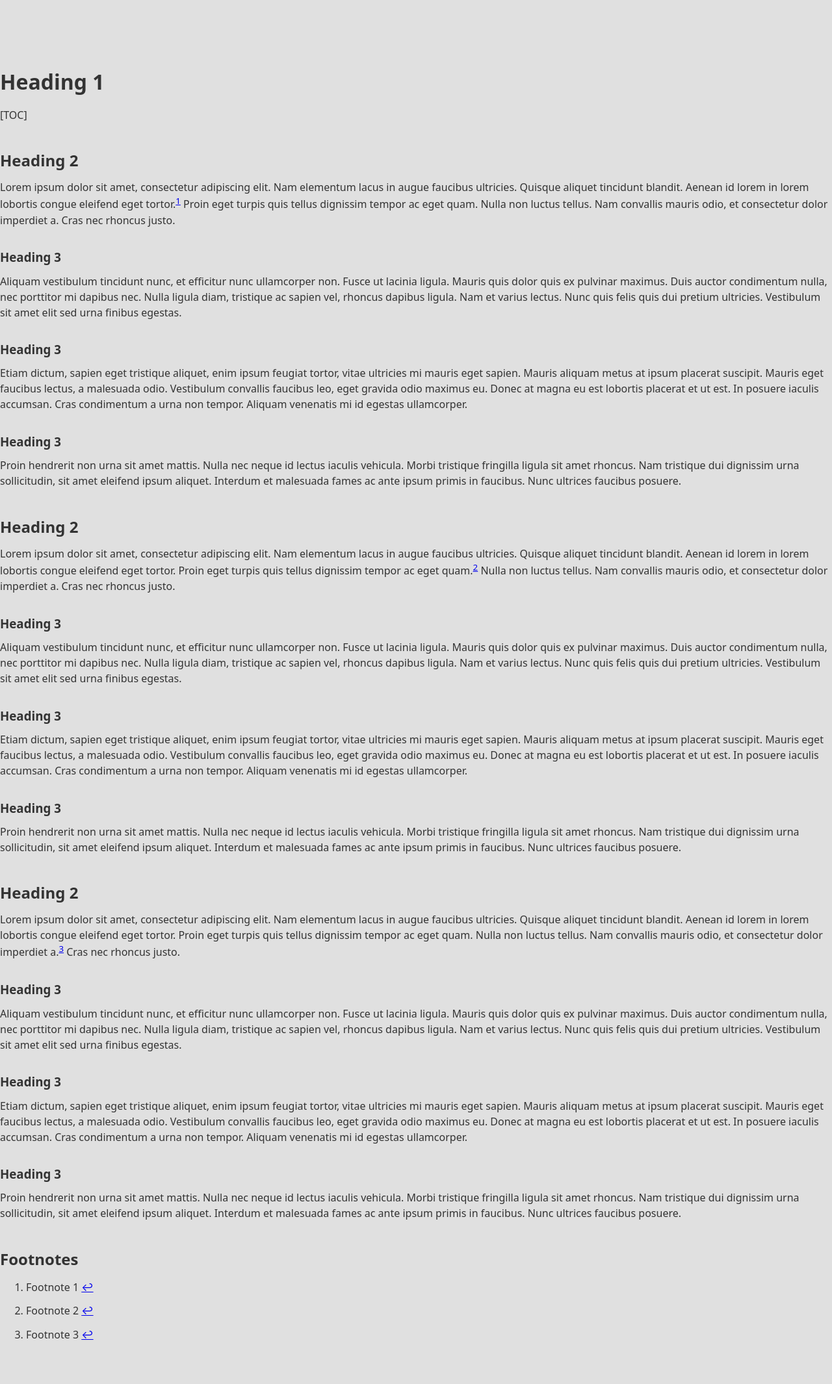
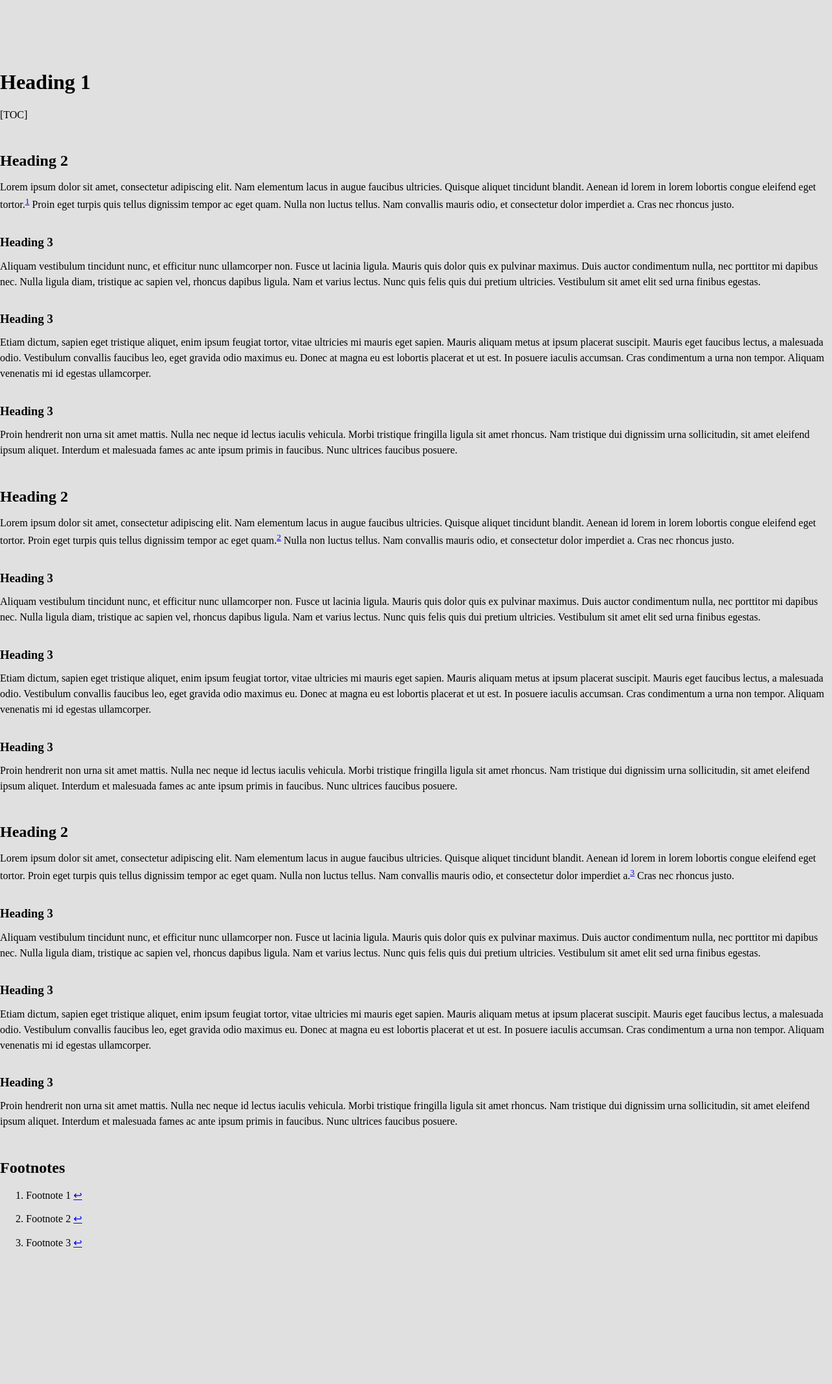
Before and after one commit to CigdemTongal/cigdemtongal.github.io, a Jekyll site: the page built from index.md, in a window 1280 px wide. Shown: the whole page at 65% size. Built offline with Jekyll 4.4.1, drawn with Linux system fonts in a browser that asks for light colours; our own code applies the rules of GitHub Pages for plain Markdown files; after the commit the page ends 1989 px from its top, so only the background shows below that.

Commit message:
Update style.css

```diff
--- a/assets/css/style.css
+++ b/assets/css/style.css
@@ -10,19 +10,7 @@ html {
 body {
   margin: 0;
   padding: 3rem 0;
-  font-family: system-ui, -apple-system, BlinkMacSystemFont,
-               "Segoe UI", Roboto, Helvetica, Arial, sans-serif;
   line-height: 1.5;
-  color: #333;
-}
-
-/* =====================
-   PAGED MEDIA (PRINT)
-   ===================== */
-
-@page {
-  size: A4;
-  margin: 2.5cm;
 }
 
 /* =====================
@@ -55,6 +43,15 @@ body {
 }
 
 /* =====================
+   PAGED MEDIA (PRINT)
+   ===================== */
+
+@page {
+  size: A4;
+  margin: 2.5cm;
+}
+
+/* =====================
    TYPOGRAPHY HELPERS
    ===================== */
 
```
